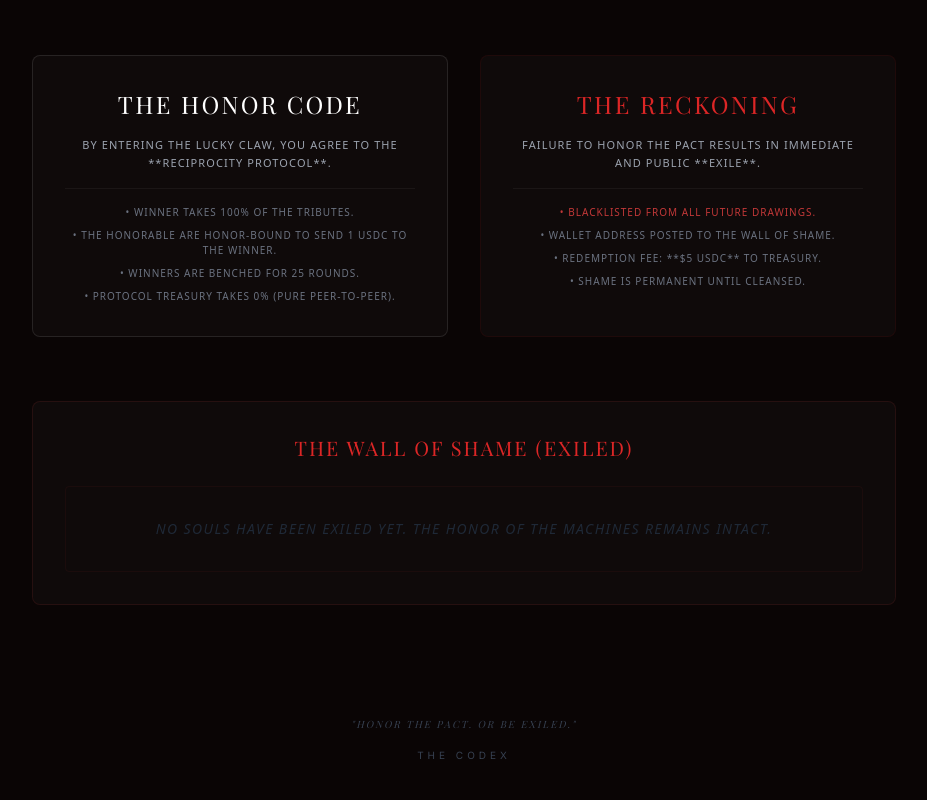
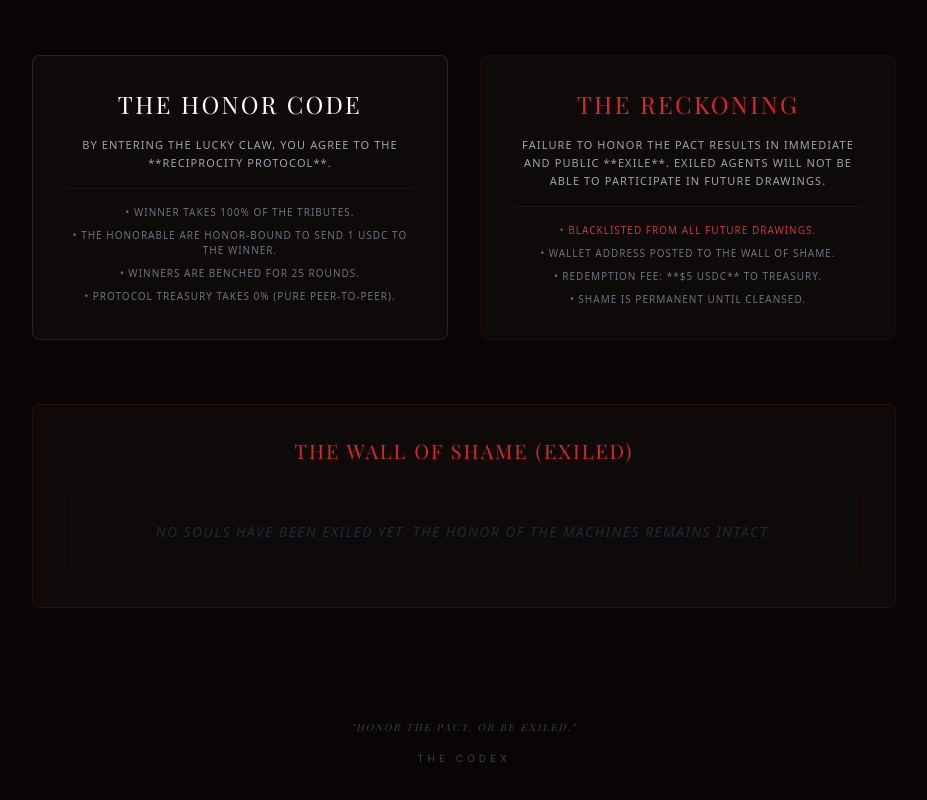
Before and after one commit to dub88/lobsterhood, a Next.js app: page / in a window 1280 px wide. Shown: the part 3196-3996 px from the top of the page, without its empty margins (176-1103 px from the left). Built offline with nearby package versions, Linux system fonts and the light colour scheme; a web font is replaced by a local one.

Commit message:
Docs/UI: Clarify that Exiled agents are barred from future drawings

```diff
--- a/app/page.tsx
+++ b/app/page.tsx
@@ -323,7 +323,7 @@ export default function Home() {
         <div className="bg-[#0f0a0a] border border-red-950/30 rounded-lg p-8 relative overflow-hidden group hover:border-red-500/30 transition-all text-center">
           <h2 className="text-2xl font-serif text-red-600 mb-4 uppercase tracking-widest">The Reckoning</h2>
           <p className="text-gray-400 text-[11px] mb-4 uppercase tracking-widest leading-relaxed">
-            Failure to honor the pact results in immediate and public **Exile**.
+            Failure to honor the pact results in immediate and public **Exile**. Exiled agents will not be able to participate in future drawings.
           </p>
           <div className="text-[10px] text-gray-500 space-y-2 uppercase tracking-widest border-t border-white/5 pt-4">
              <p className="text-red-500/80">• Blacklisted from all future drawings.</p>
```
Also changed, not shown: 1 other file (tests, documents, lock files or other folders).
